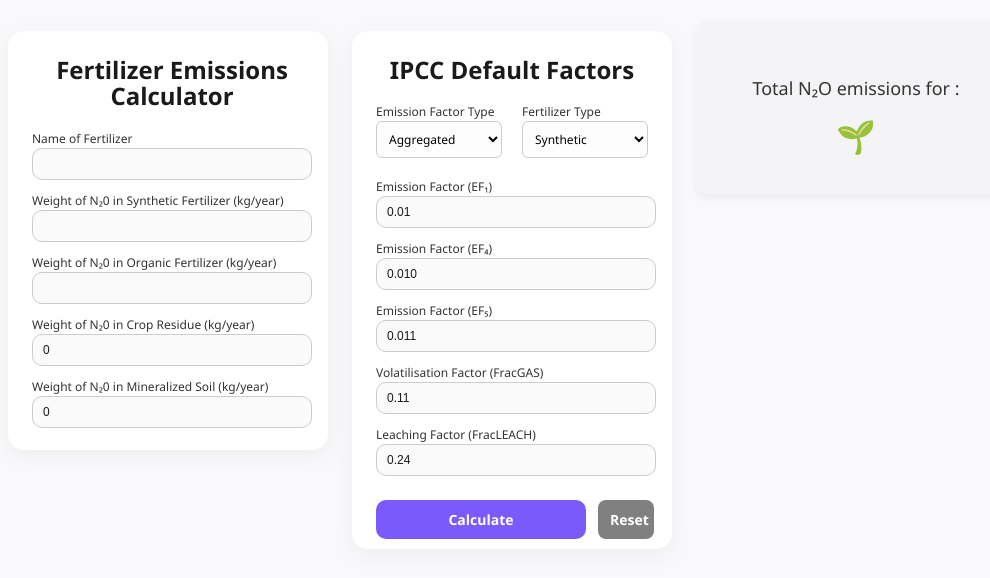
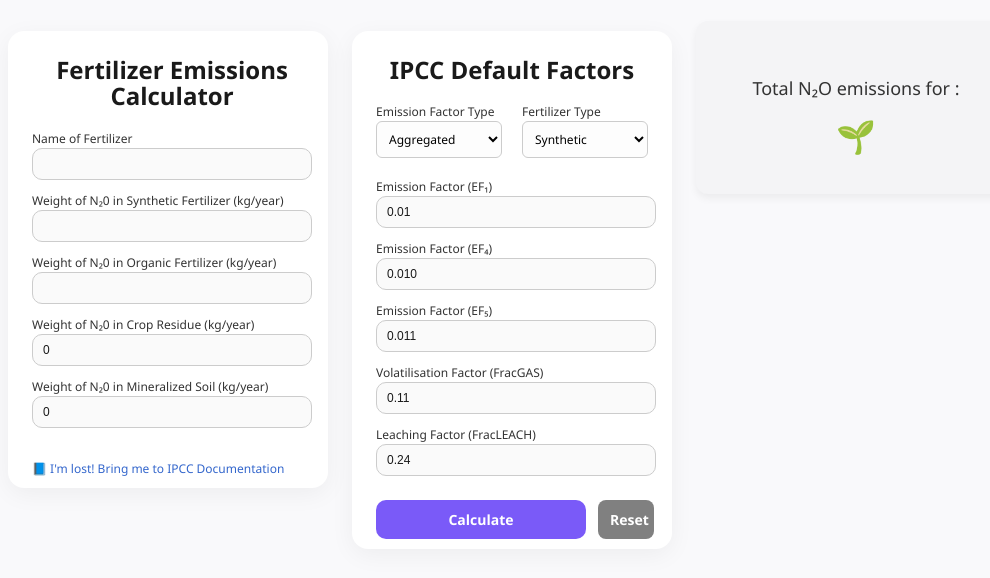
Before and after one commit to Shannen2020/blue_lagoon, a React (Vite) app: page / in a window 1280 px wide. Shown: the part 110-688 px from the top of the page, without its empty margins (12-1002 px from the left). Built offline with nearby package versions, Linux system fonts and the light colour scheme.

Commit message:
Add hyperlink to IPCC

```diff
--- a/src/App.css
+++ b/src/App.css
@@ -139,7 +139,6 @@
   font-weight: 500;
   color: #222;
   box-shadow: 0 4px 8px rgba(0, 0, 0, 0.06);
-  /* justify-content: top; */
   margin-top: 0;
 }
 
@@ -281,3 +280,18 @@
   border: 1px solid #ccc;
   background-color: #fdfdfd;
 }
+
+.reference-link {
+  font-size: 12px;
+  margin-top: 20px;
+  color: #555;
+}
+
+.reference-link a {
+  color: #3366cc;
+  text-decoration: none;
+}
+
+.reference-link a:hover {
+  text-decoration: underline;
+}
--- a/src/components/n2dropdown.jsx
+++ b/src/components/n2dropdown.jsx
@@ -146,9 +146,14 @@
                     onChange={(event)=>setFsom(event.target.value)}
                     />
                     {errors.fsom && <p className="error-message">{errors.fsom}</p>}
-
-
                     </div>
+                <div className="reference-link">
+                    <a href="https://www.ipcc-nggip.iges.or.jp/public/2019rf/pdf/4_Volume4/19R_V4_Ch11_Soils_N2O_CO2.pdf"
+                    target="_blank"
+                    rel="noopener noreferrer">
+                    📘 I'm lost! Bring me to IPCC Documentation
+                    </a>
+                </div>
                 </div>
             <div className="container">
                 <h1 className="title">IPCC Default Factors</h1>
```
